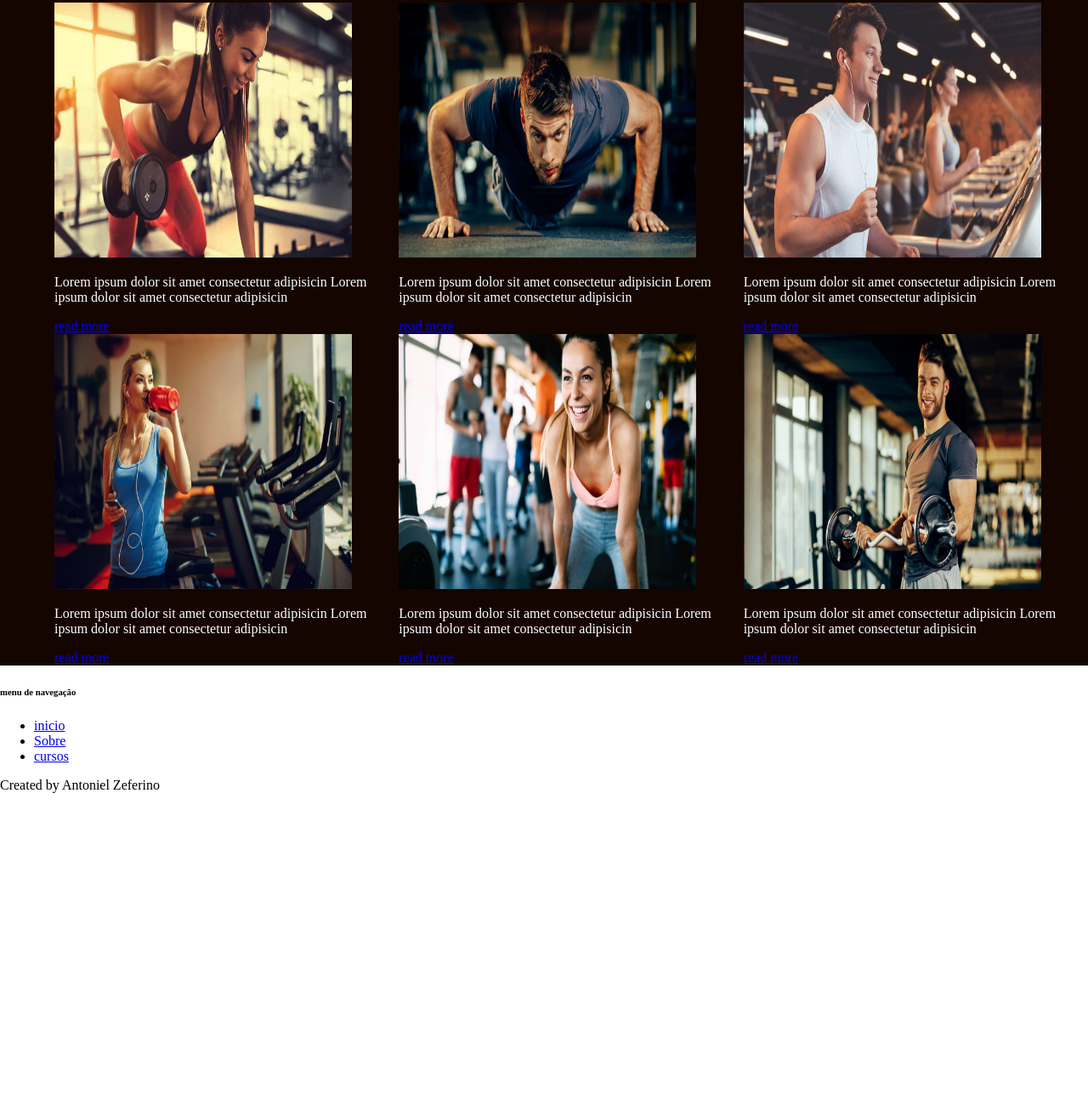
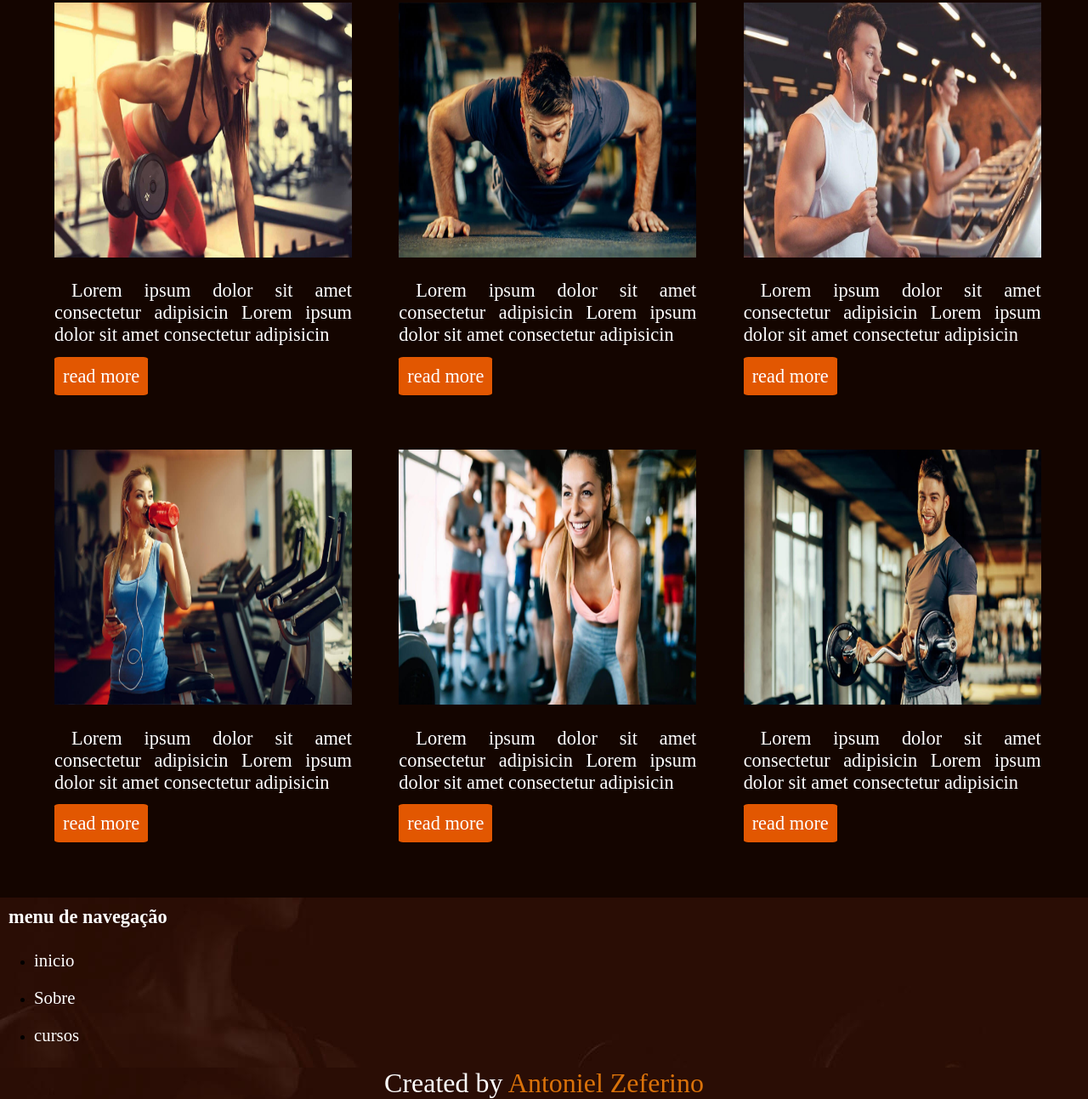
Before and after one commit to AntonielZeferino/website-01, a plain HTML site: page index.html in a window 1280 px wide. Shown: the part 1888-3181 px from the top of the page at 85% size. Before the commit the page ends 2837 px from the top, so only its background shows below. Drawn offline with Linux system fonts and the light colour scheme.

Commit message:
finished

```diff
--- a/styles.css
+++ b/styles.css
@@ -198,3 +198,60 @@ nav ul li{
     width: 350px;
     height: 300px;
 }
+
+.texto-cursos{
+    text-align: justify;
+    text-indent: 20px;
+    width: 350px;
+    height: 200px;
+    font-size: 140%;
+}
+
+.texto-cursos a{
+    padding: 10px;
+    background-color: rgba(248, 96, 2, 0.906);
+    text-decoration: none;
+    color: white;
+    border-radius: 5%;
+}
+
+.texto-cursos a:hover{
+    padding: 14px;
+    background:  rgba(214, 77, 5, 0.991);
+    box-shadow: 3px 4px black;
+}
+
+#contato{
+    background-image: url(./imgs/images-20221006T175700Z-001/images/footer-bg.jpg);
+    width: 100%;
+    height: 200px;
+}
+
+#links h6{
+    margin: 0;
+    font-size: 140%;
+    color: white;
+    padding: 10px;
+}
+
+#links ul li a{
+    text-decoration: none;
+    color: white;
+    font-size: 130%;
+}
+
+#links ul li{
+    margin-bottom: 20px;
+}
+
+footer p{
+    font-size: 200%;
+    background-image: url(./imgs/images-20221006T175700Z-001/images/footer-bg.jpg);
+    color: white;
+    text-align: center;
+    margin: 0;
+}
+
+footer span{
+    color: rgb(218, 114, 10);
+}
```
